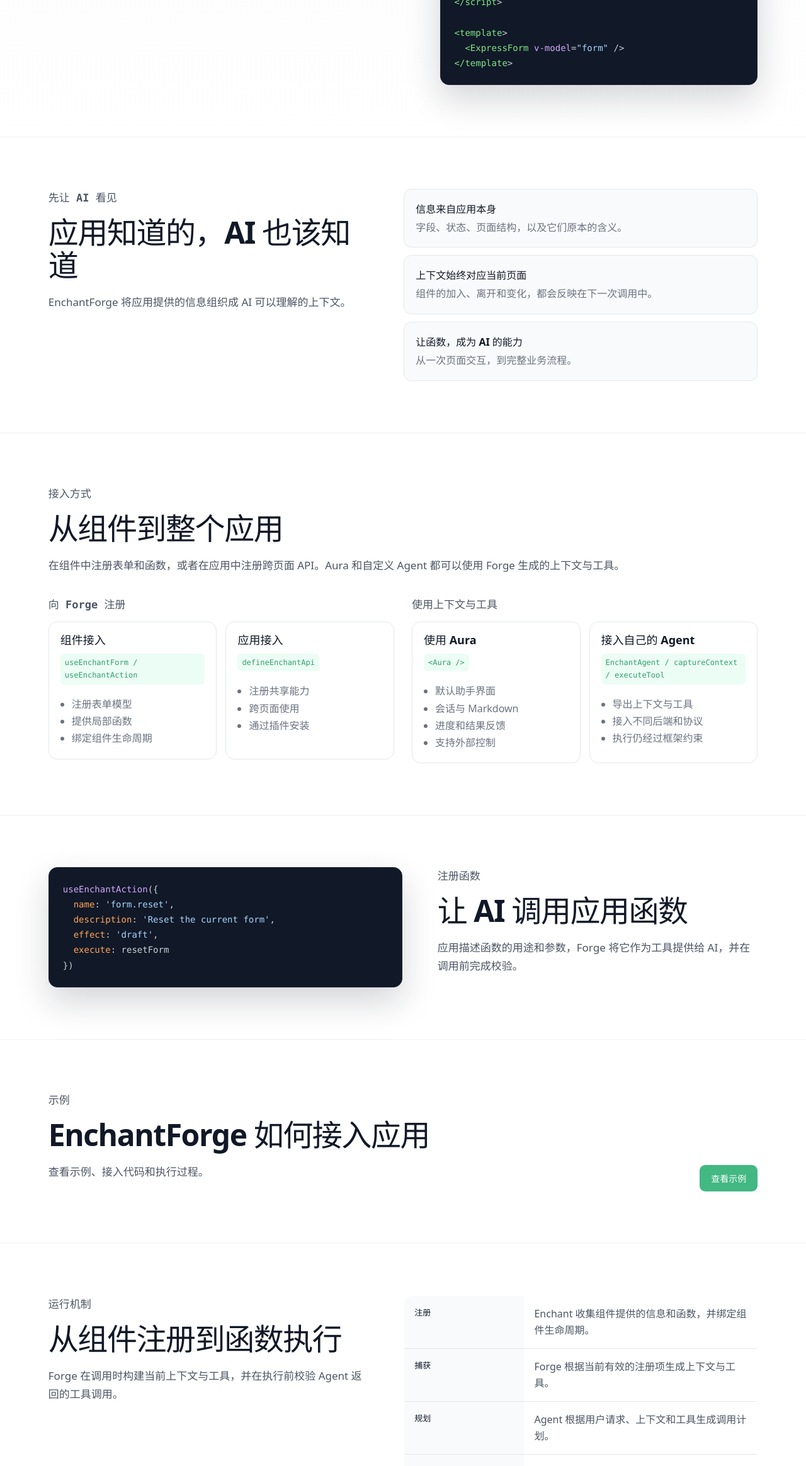
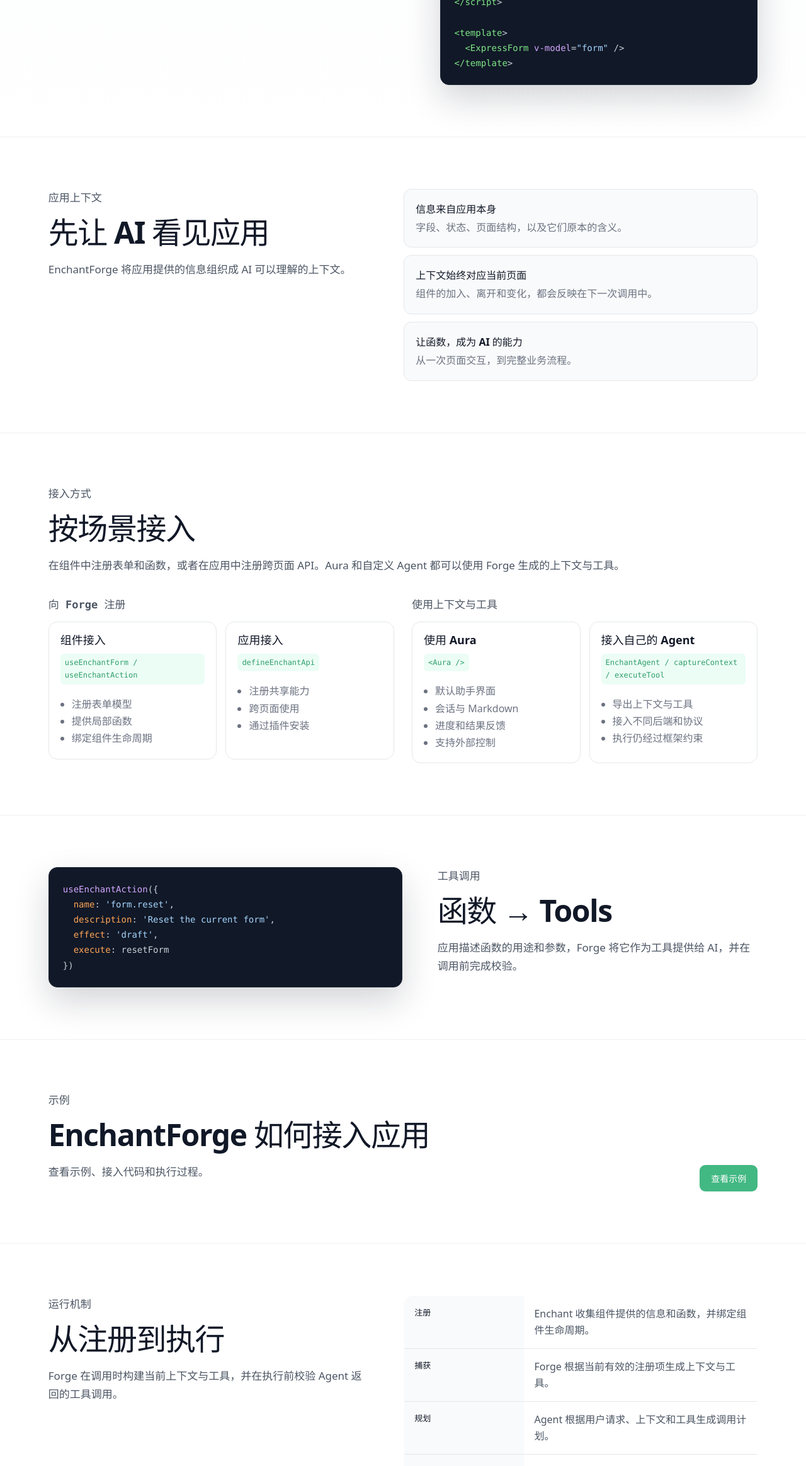
Before and after one commit to Hisashiburidane/llm-integration, a Vue app in the folder website/: page / in a window 1280 px wide. Shown: the part 673-3001 px from the top of the page at 63% size. Built offline with nearby package versions, Linux system fonts and the light colour scheme; no server answers.

Commit message:
refactor(website): shorten homepage section titles

```diff
--- a/website/src/locales.ts
+++ b/website/src/locales.ts
@@ -28,8 +28,8 @@
         api: 'API 文档'
       },
       minimum: {
-        kicker: '先让 AI 看见',
-        title: '应用知道的，AI 也该知道',
+        kicker: '应用上下文',
+        title: '先让 AI 看见应用',
         body: 'EnchantForge 将应用提供的信息组织成 AI 可以理解的上下文。',
         notes: {
           domTitle: '信息来自应用本身',
@@ -42,7 +42,7 @@
       },
       model: {
         kicker: '接入方式',
-        title: '从组件到整个应用',
+        title: '按场景接入',
         body: '在组件中注册表单和函数，或者在应用中注册跨页面 API。Aura 和自定义 Agent 都可以使用 Forge 生成的上下文与工具。',
         groups: {
           provide: '向 Forge 注册',
@@ -68,8 +68,8 @@
         }
       },
       register: {
-        kicker: '注册函数',
-        title: '让 AI 调用应用函数',
+        kicker: '工具调用',
+        title: '函数 → Tools',
         body: '应用描述函数的用途和参数，Forge 将它作为工具提供给 AI，并在调用前完成校验。'
       },
       examples: {
@@ -80,7 +80,7 @@
       },
       runtime: {
         kicker: '运行机制',
-        title: '从组件注册到函数执行',
+        title: '从注册到执行',
         body: 'Forge 在调用时构建当前上下文与工具，并在执行前校验 Agent 返回的工具调用。',
         rows: {
           register: {
@@ -275,8 +275,8 @@
         api: 'API reference'
       },
       minimum: {
-        kicker: 'Let AI see first',
-        title: 'What the application knows, AI should know',
+        kicker: 'Application context',
+        title: 'Let AI see the application',
         body: 'EnchantForge organizes application information into context AI can understand.',
         notes: {
           domTitle: 'Information comes from the application itself',
@@ -289,7 +289,7 @@
       },
       model: {
         kicker: 'Integration paths',
-        title: 'From one component to the entire application',
+        title: 'Integrate for each use case',
         body: 'Register forms and functions in a component, or register cross-page APIs in the application. Aura and custom Agents can use the context and tools generated by Forge.',
         groups: {
           provide: 'Register with Forge',
@@ -315,8 +315,8 @@
         }
       },
       register: {
-        kicker: 'Register functions',
-        title: 'Let AI call application functions',
+        kicker: 'Tool calling',
+        title: 'Functions → Tools',
         body: 'Applications describe each function and its parameters. Forge exposes it as a tool and validates every call.'
       },
       examples: {
@@ -327,7 +327,7 @@
       },
       runtime: {
         kicker: 'Runtime',
-        title: 'From component registration to function execution',
+        title: 'From registration to execution',
         body: 'Forge builds current context and tools when invoked, then validates Agent tool calls before execution.',
         rows: {
           register: {
```
